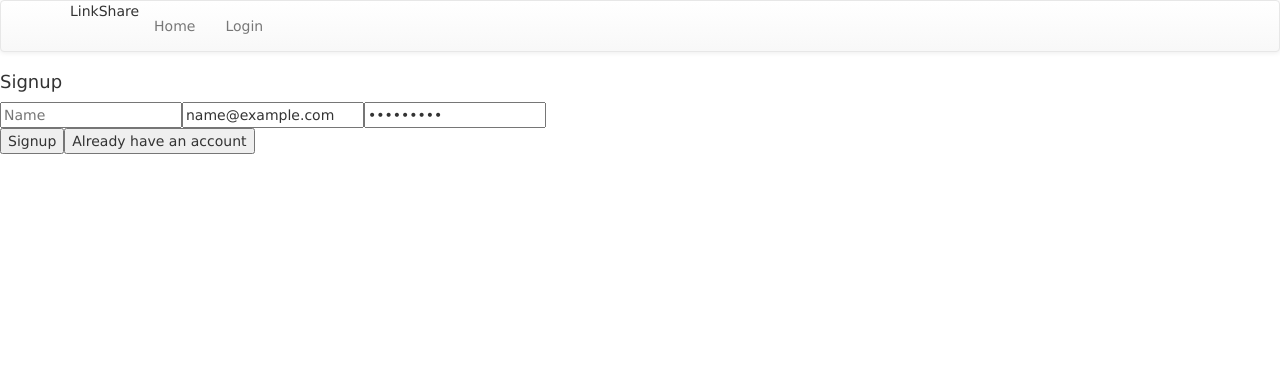
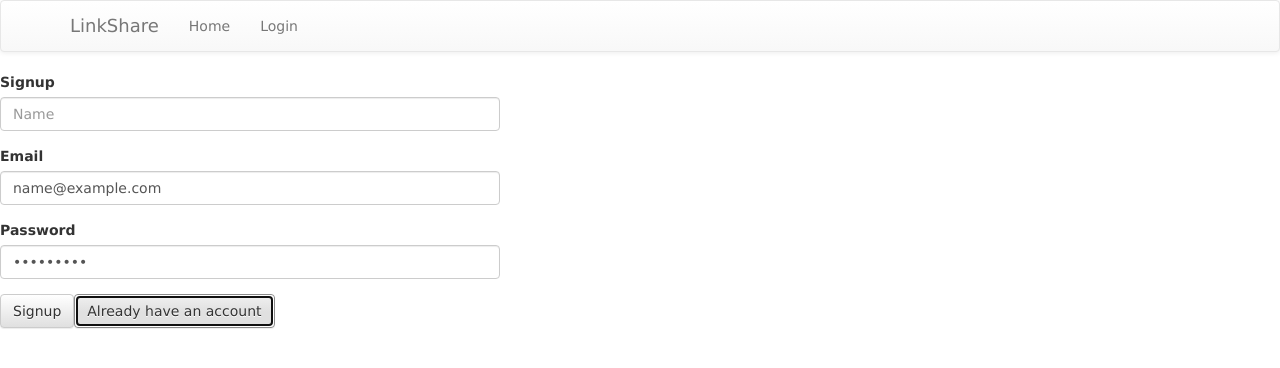
Before and after one commit to dheerajsuthar/hackernews-react-apollo, a React (Create React App) app: page /login in a window 1280 px wide. Both pictures are taken after typing "name@example.com", "Sample123" into the empty fields and a click on the button "Create an account". Shown: the top 368 px of the page. Built offline with nearby package versions, Linux system fonts and the light colour scheme.

Commit message:
Boostrapped Link and Login. Fixed some issues in Header.

```diff
--- a/src/Header.js
+++ b/src/Header.js
@@ -11,7 +11,9 @@ class Header extends Component {
 
         return (
             <Navbar>
-                <Navbar.Header>LinkShare</Navbar.Header>
+                <Navbar.Header>
+                    <Navbar.Brand>LinkShare</Navbar.Brand>
+                </Navbar.Header>
                 <Nav>
                     <NavItem componentClass={Link} href="/" to="/">
                         Home
--- a/src/Link.js
+++ b/src/Link.js
@@ -3,9 +3,10 @@ import React from 'react'
 function Link(props) {
     return (
         <div>
-            <div>
-                {props.link.description} ({props.link.url}) -- <i>{props.link.postedBy.name}</i>
-                </div>
+            <h4>{props.link.url}</h4>
+            <em>{props.link.description}</em>
+            <small class="pull-right">by {props.link.postedBy.name}
+            </small>
         </div>
     )
 }
--- a/src/LinkList.js
+++ b/src/LinkList.js
@@ -2,6 +2,7 @@ import React, { Component } from 'react'
 import { Query } from 'react-apollo'
 import gql from 'graphql-tag'
 import Link from './Link'
+import { ListGroup, ListGroupItem } from 'react-bootstrap'
 
 export const FEED_QUERY = gql`
   {
@@ -29,9 +30,9 @@ class LinkList extends Component {
                     if (loading) return <div>Fetching</div>
                     if (error) return <div>Error</div>;
                     return (
-                        <div>
-                            {data.link.map(link => <Link key={link.id} link={link} />)}
-                        </div>
+                        <ListGroup>
+                            {data.link.map(link => <ListGroupItem><Link key={link.id} link={link} /></ListGroupItem>)}
+                        </ListGroup>
                     )
                 }}
             </Query>
--- a/src/Login.js
+++ b/src/Login.js
@@ -2,6 +2,7 @@ import React, { Component } from 'react';
 import gql from 'graphql-tag';
 import { Mutation } from 'react-apollo';
 import { AUTH_TOKEN } from './constants';
+import { FormGroup, FormControl, ControlLabel, Button } from 'react-bootstrap';
 
 const SIGNUP_MUTATION = gql`
     mutation SignupMutation($name: String!, $email: String!, $password: String!){
@@ -32,45 +33,54 @@ class Login extends Component {
 
     render() {
         const { login, email, password, name } = this.state;
-        return (<div>
-            <h4>{login ? 'Login' : 'Signup'}</h4>
+        return (<form>
             {!login && (
-                <input
+                <FormGroup>
+                    <ControlLabel>{login ? 'Login' : 'Signup'}</ControlLabel>
+                    <FormControl
+                        type="text"
                         placeholder="Name"
                         value={name}
                         onChange={e => this.setState({ name: e.target.value })}
-                ></input>
-            )}
-            <input
+                    />
+                </FormGroup>)}
+            <FormGroup>
+                <ControlLabel>Email</ControlLabel>
+                <FormControl
+                    type="email"
                     placeholder="Email"
                     value={email}
                     onChange={e => this.setState({ email: e.target.value })}
-            ></input>
-            <input
+                />
+            </FormGroup>
+            <FormGroup>
+                <ControlLabel>Password</ControlLabel>
+                <FormControl
+                    type="password"
                     placeholder="Password"
-                type="password"
                     value={password}
                     onChange={e => this.setState({ password: e.target.value })}
-            ></input>
+                />
+            </FormGroup>
             <div>
                 <Mutation
                     mutation={login ? LOGIN_MUTATION : SIGNUP_MUTATION}
                     variables={{ email, password, name }}
                     onCompleted={data => this._confirm(data)}>
                     {mutation => (
-                        <button
-                            onClick={mutation}>{login ? 'Login' : 'Signup'}</button>
+                        <Button
+                            onClick={mutation}>{login ? 'Login' : 'Signup'}</Button>
 
                     )}
 
                 </Mutation>
-                <button onClick={e => this.setState({ login: !login })}>{!login ? 'Already have an account' : 'Create an account'}</button>
+                <Button onClick={e => this.setState({ login: !login })}>{!login ? 'Already have an account' : 'Create an account'}</Button>
             </div>
-        </div>);
+        </form>);
     }
 
     _confirm(data) {
-        const {token} = this.state.login? data.login: data.signup;
+        const { token } = this.state.login ? data.login : data.signup;
         localStorage.setItem(AUTH_TOKEN, token);
         this.props.history.push('/');
     }
```
Lines whose indentation alone changed are shown as unchanged.
